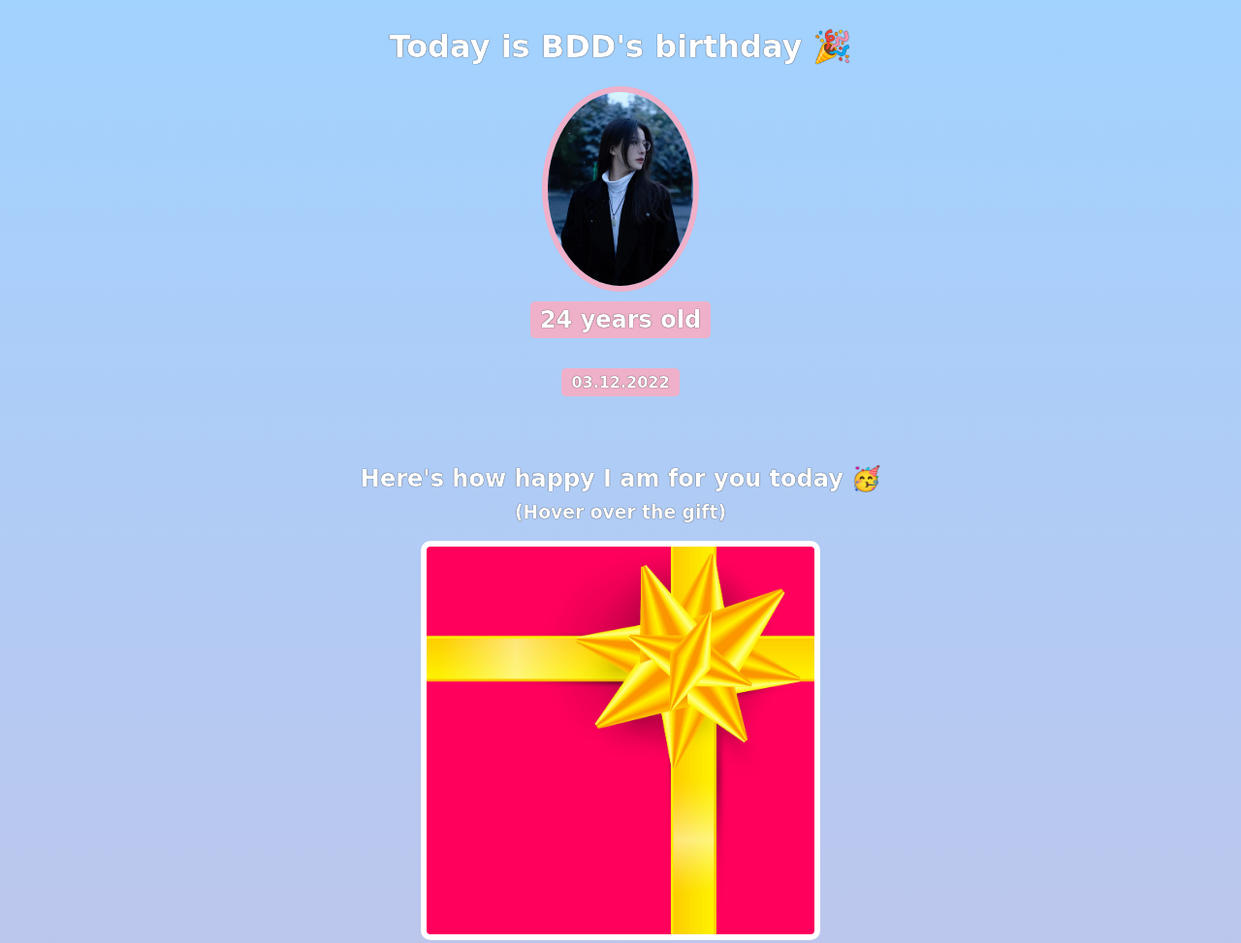
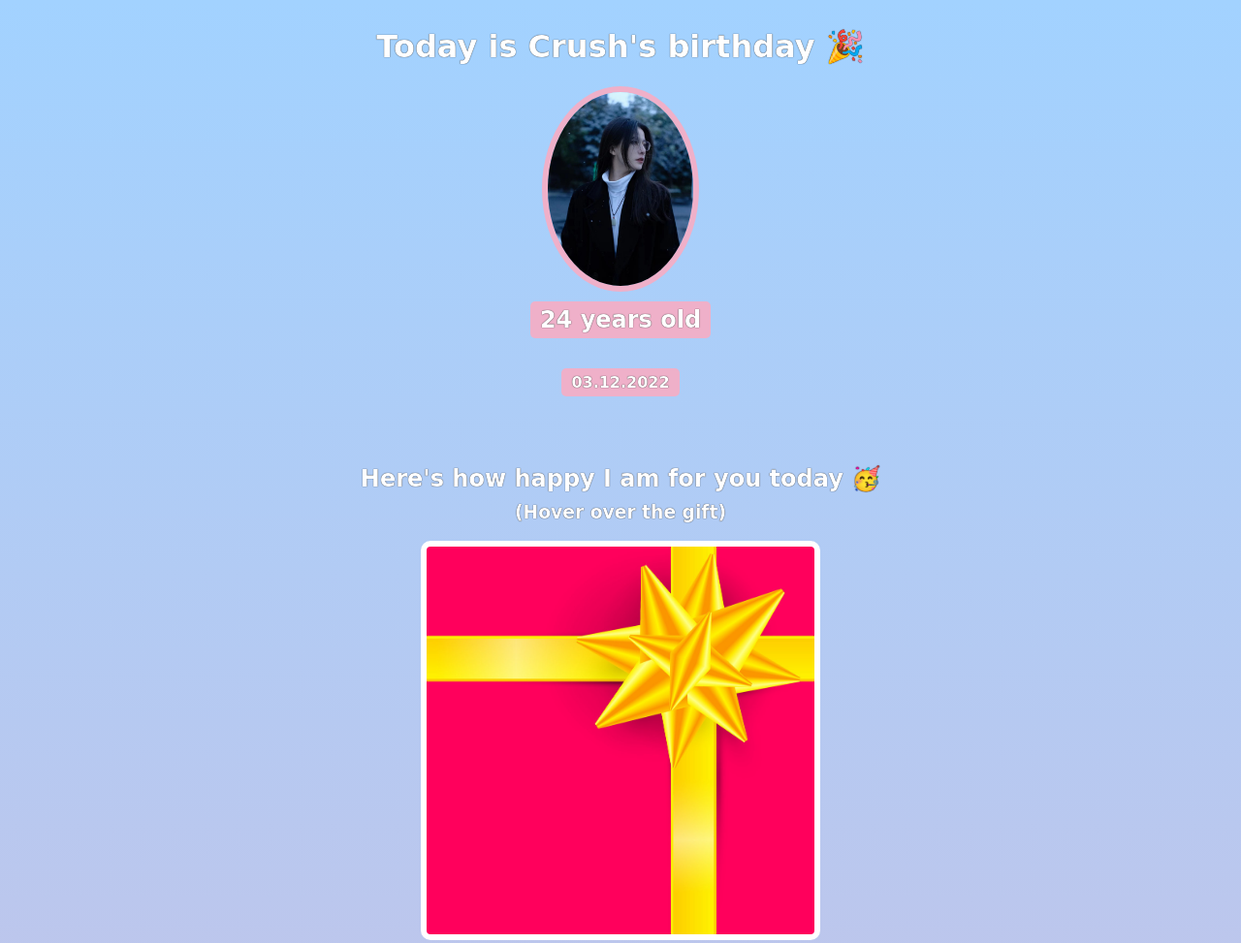
Before and after one commit to muzhou81/birthday-gift-site, a plain HTML site: page index.html in a window 1280 px wide. Shown: the top 973 px of the page at 97% size. Drawn offline with Linux system fonts and the light colour scheme; a web font is replaced by a local one.

Commit message:
Update index.html

```diff
--- a/index.html
+++ b/index.html
@@ -8,7 +8,7 @@
     </head>
     <body>
         <div id="header">
-            <h1>Today is BDD's birthday 🎉</h1>
+            <h1>Today is Crush's birthday 🎉</h1>
             <img src="images/crush.jpg" tag="my girlfriend" id="bff-img">
             <h2 id="bday-age">24 years old</h2>
             <h4 id="bday-date">03.12.2022</h4>
```
